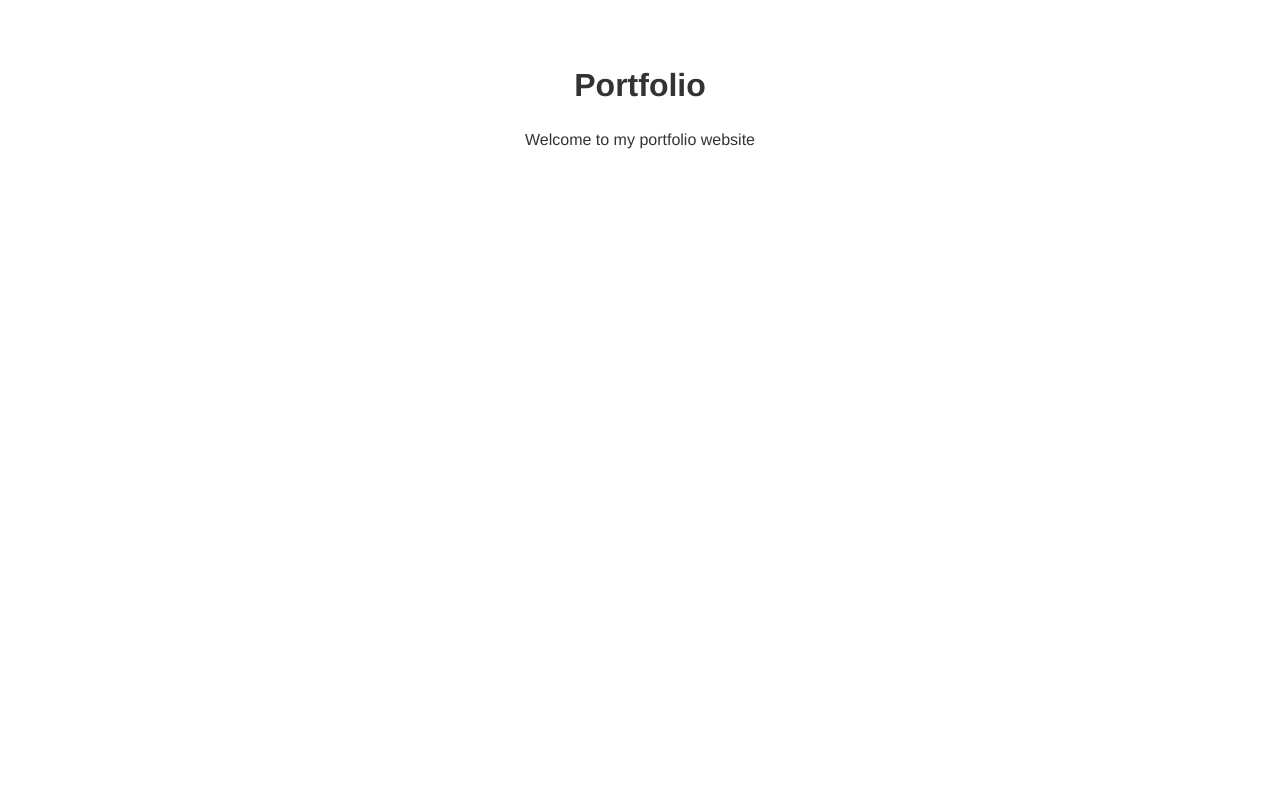
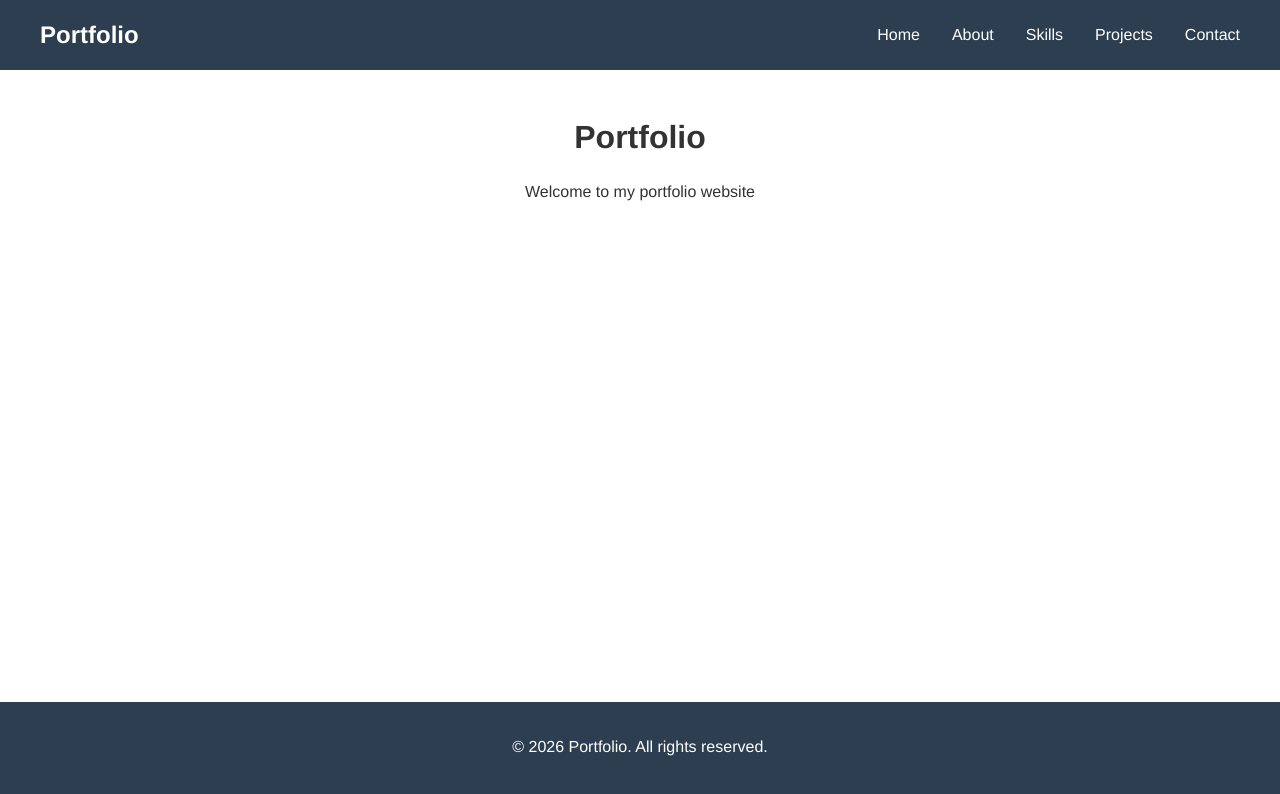
Before and after one commit to erikbalic1/Portfolio, a Vue app: page / in a window 1280 px wide. Shown: the top 794 px of the page. Built offline with nearby package versions, Linux system fonts and the light colour scheme.

Commit message:
feat: implement navbar and footer

```diff
--- a/src/App.vue
+++ b/src/App.vue
@@ -1,13 +1,24 @@
 <template>
   <div id="app">
-    <h1>Portfolio</h1>
-    <p>Welcome to my portfolio website</p>
+    <Header />
+    <main class="main-content">
+      <h1>Portfolio</h1>
+      <p>Welcome to my portfolio website</p>
+    </main>
+    <Footer />
   </div>
 </template>
 
 <script>
+import Header from './components/Header.vue'
+import Footer from './components/Footer.vue'
+
 export default {
-  name: 'App'
+  name: 'App',
+  components: {
+    Header,
+    Footer
+  }
 }
 </script>
 
@@ -16,8 +27,15 @@ export default {
 
 #app {
   font-family: $font-family;
+  min-height: 100vh;
+  display: flex;
+  flex-direction: column;
+}
+
+.main-content {
+  flex: 1 0 auto;
   text-align: center;
-  color: $text-color;
-  margin-top: 60px;
+  margin-top: 80px;
+  padding: $spacing-large;
 }
 </style>
--- a/src/assets/styles/main.scss
+++ b/src/assets/styles/main.scss
@@ -4,6 +4,10 @@
   margin: 0;
   padding: 0;
   box-sizing: border-box;
+}
+
+html, body {
+  height: 100%;
 }
 
 body {
--- a/src/components/Footer.vue
+++ b/src/components/Footer.vue
@@ -19,10 +19,11 @@ export default {
 @import '../assets/styles/variables.scss';
 
 .footer {
+  flex-shrink: 0;
   background-color: $primary-color;
   color: white;
   text-align: center;
   padding: $spacing-large;
-  margin-top: $spacing-large;
+  margin-top: auto;
 }
 </style>
--- a/src/main.js
+++ b/src/main.js
@@ -2,4 +2,5 @@ import { createApp } from 'vue'
 import App from './App.vue'
 import './assets/styles/main.scss'
 
-createApp(App).mount('#app')
+const app = createApp(App)
+app.mount('#app')
```
